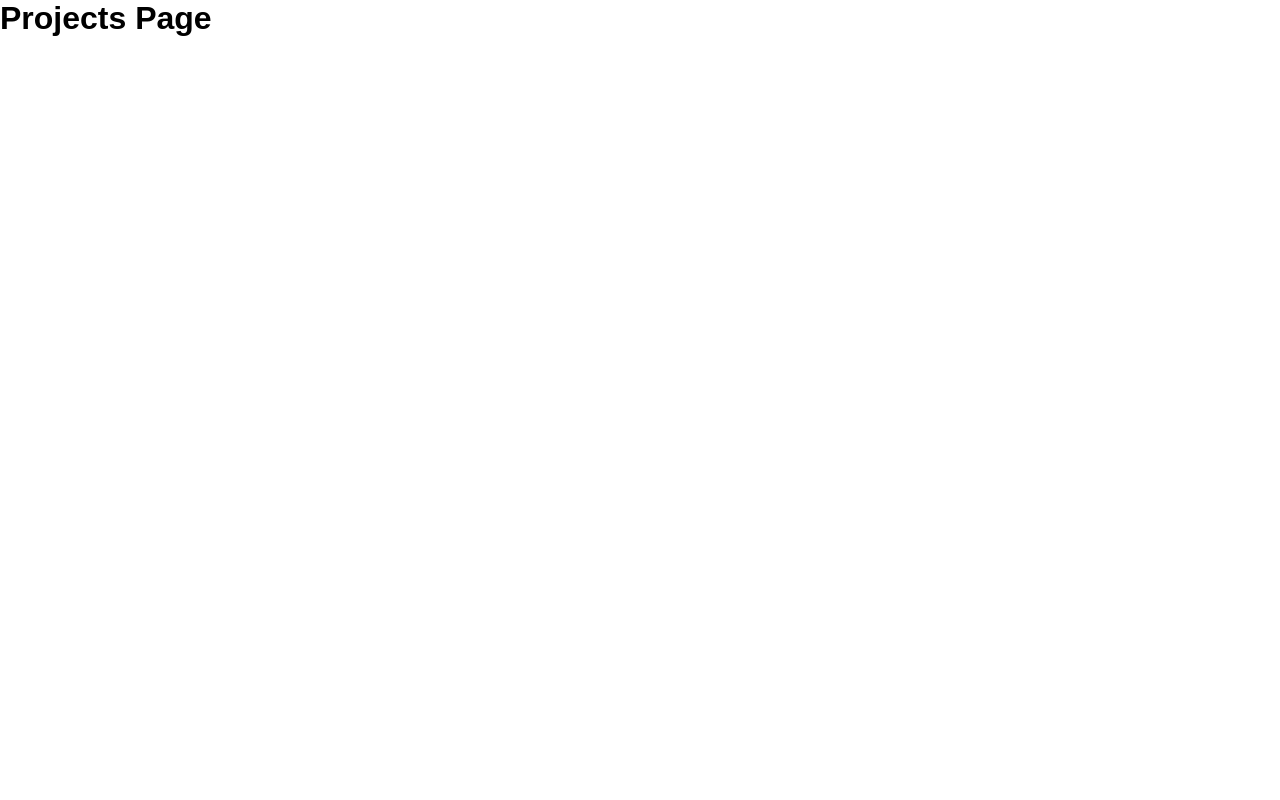
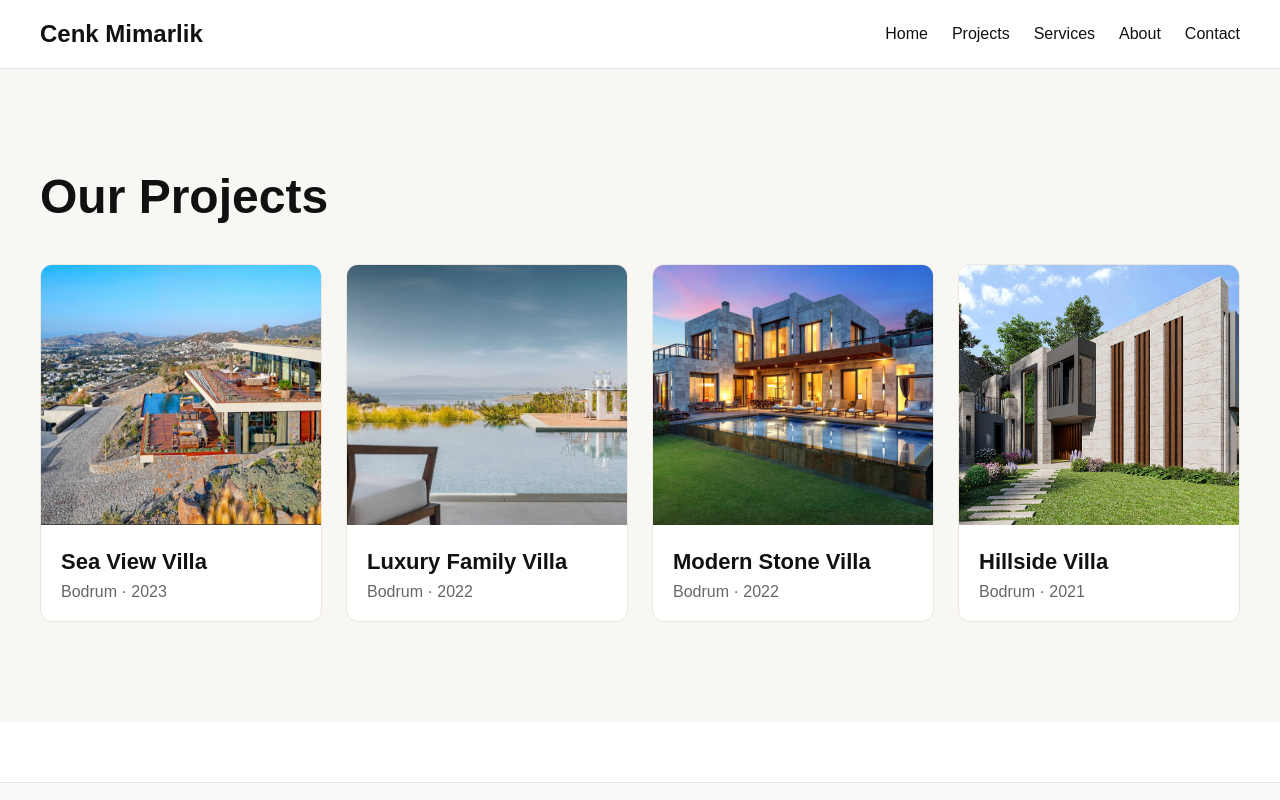
Before and after one commit to cenkozturrk/cenk-mimarlik-website, a React (Vite) app: page /projects in a window 1280 px wide. Shown: the top 800 px of the page. Built offline with nearby package versions, Linux system fonts and the light colour scheme; the HTML template or start-up script is replaced by a standard one.

Commit message:
build projects page with portfolio grid

```diff
--- a/src/pages/Projects.jsx
+++ b/src/pages/Projects.jsx
@@ -1,5 +1,110 @@
+import Navbar from '../components/Navbar';
+import Footer from '../components/Footer';
+import project1 from '../assets/images/project-1.jpg';
+import project2 from '../assets/images/project-2.jpg';
+import project3 from '../assets/images/project-3.jpg';
+import project4 from '../assets/images/project-4.jpg';
+
 function Projects() {
-  return <h1>Projects Page</h1>;
+  const projects = [
+    {
+      title: 'Sea View Villa',
+      location: 'Bodrum',
+      year: '2023',
+      image: project1,
+    },
+    {
+      title: 'Luxury Family Villa',
+      location: 'Bodrum',
+      year: '2022',
+      image: project2,
+    },
+    {
+      title: 'Modern Stone Villa',
+      location: 'Bodrum',
+      year: '2022',
+      image: project3,
+    },
+    {
+      title: 'Hillside Villa',
+      location: 'Bodrum',
+      year: '2021',
+      image: project4,
+    },
+  ];
+
+  return (
+    <>
+      <Navbar />
+
+      <section style={styles.section}>
+        <div style={styles.container}>
+          <h1 style={styles.title}>Our Projects</h1>
+
+          <div style={styles.grid}>
+            {projects.map((project) => (
+              <div key={project.title} style={styles.card}>
+                <img src={project.image} alt={project.title} style={styles.image} />
+
+                <div style={styles.content}>
+                  <h3 style={styles.cardTitle}>{project.title}</h3>
+                  <p style={styles.meta}>
+                    {project.location} · {project.year}
+                  </p>
+                </div>
+              </div>
+            ))}
+          </div>
+        </div>
+      </section>
+
+      <Footer />
+    </>
+  );
 }
 
+const styles = {
+  section: {
+    padding: '100px 20px',
+    backgroundColor: '#f9f7f4',
+  },
+  container: {
+    maxWidth: '1200px',
+    margin: '0 auto',
+  },
+  title: {
+    fontSize: '48px',
+    marginBottom: '40px',
+    color: '#111111',
+  },
+  grid: {
+    display: 'grid',
+    gridTemplateColumns: 'repeat(auto-fit, minmax(280px, 1fr))',
+    gap: '24px',
+  },
+  card: {
+    backgroundColor: '#ffffff',
+    borderRadius: '12px',
+    overflow: 'hidden',
+    border: '1px solid #ece7df',
+  },
+  image: {
+    width: '100%',
+    height: '260px',
+    objectFit: 'cover',
+  },
+  content: {
+    padding: '20px',
+  },
+  cardTitle: {
+    fontSize: '22px',
+    marginBottom: '8px',
+    color: '#111111',
+  },
+  meta: {
+    fontSize: '16px',
+    color: '#666666',
+  },
+};
+
 export default Projects;
```
